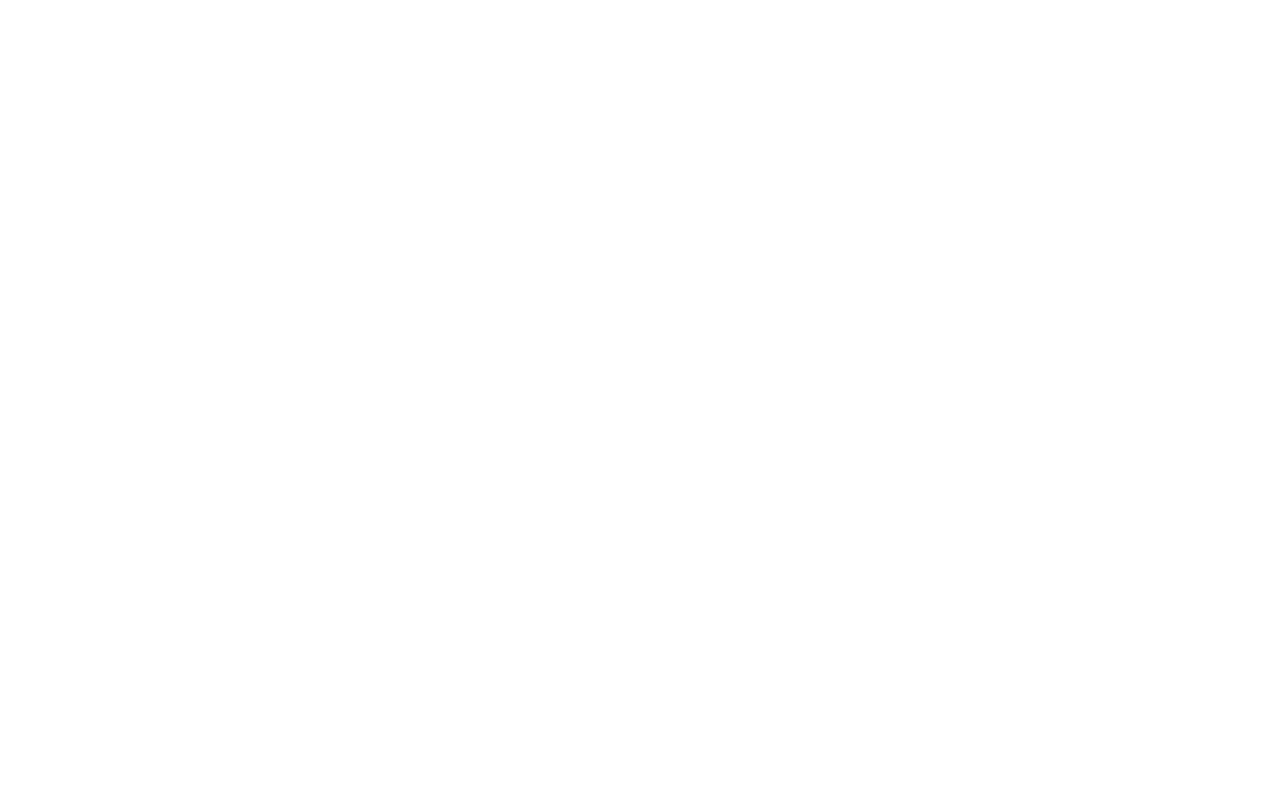
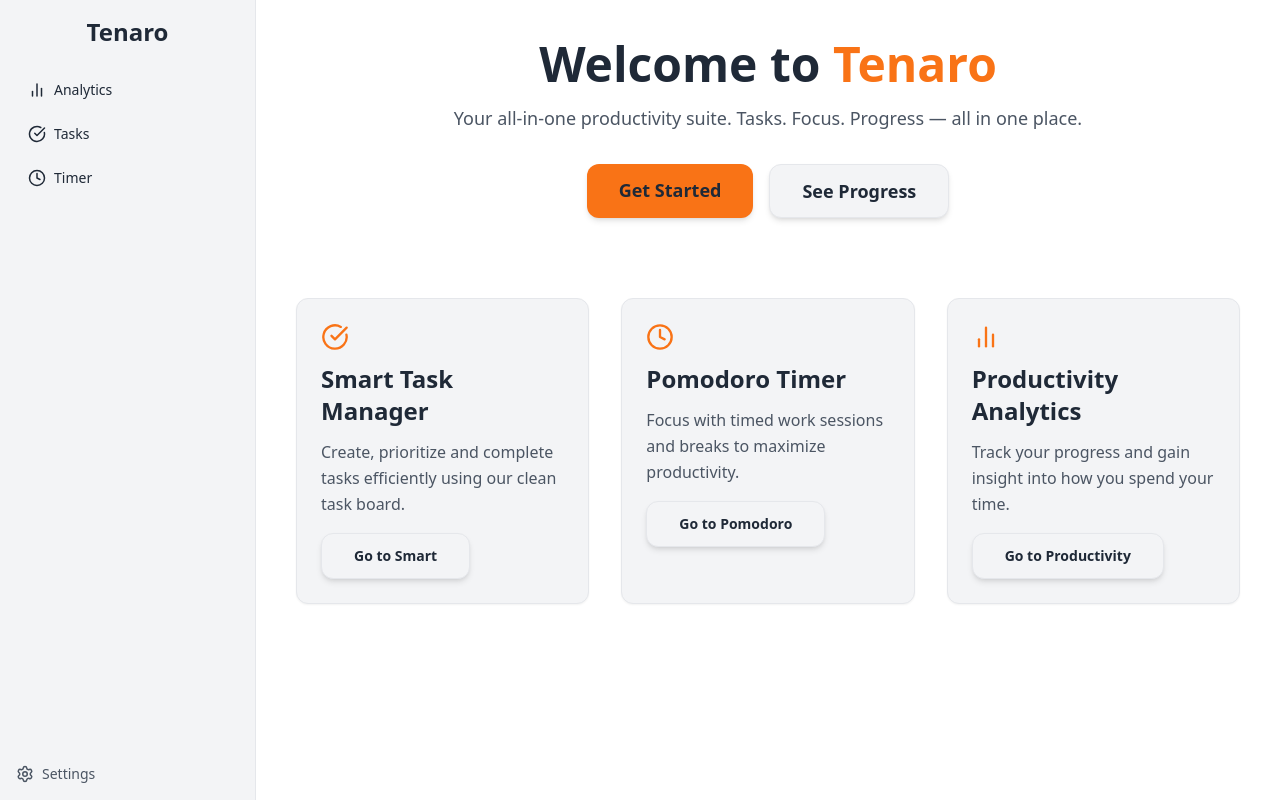
Before and after one commit to tade-art/Tenaro, a React (Vite) app: page /private/start in a window 1280 px wide. Before the commit this address had no page. Built offline with nearby package versions, Linux system fonts and the light colour scheme.

Commit message:
Made initial "start" page, will make it look better

```diff
--- a/index.html
+++ b/index.html
@@ -1,6 +1,9 @@
 <!doctype html>
 <html lang="en">
   <head>
+  <script>
+    document.documentElement.setAttribute('data-theme', localStorage.getItem('theme') || 'light');
+  </script>
     <meta charset="UTF-8" />
     <link rel="icon" type="image/svg+xml" href="/vite.svg" />
     <meta name="viewport" content="width=device-width, initial-scale=1.0" />
--- a/src/components/private/Navbar.tsx
+++ b/src/components/general/Navbar.tsx
@@ -1,4 +1,4 @@
-import { BarChart2, CheckCircle, Clock, Home, Settings } from 'lucide-react';
+import { BarChart2, CheckCircle, Clock, Settings } from 'lucide-react';
 import { Link, useLocation } from 'react-router-dom';
 
 interface NavbarProps {
@@ -9,16 +9,21 @@
   const { pathname } = useLocation();
 
   const navItems = [
-    { name: 'Home', to: '/home', icon: <Home size={18} /> },
-    { name: 'Analytics', to: '/home/analytics', icon: <BarChart2 size={18} /> },
-    { name: 'Tasks', to: '/home/tasks', icon: <CheckCircle size={18} /> },
-    { name: 'Timer', to: '/home/timer', icon: <Clock size={18} /> },
+    { name: 'Analytics', to: '/analytics', icon: <BarChart2 size={18} /> },
+    { name: 'Tasks', to: '/tasks', icon: <CheckCircle size={18} /> },
+    { name: 'Timer', to: '/timer', icon: <Clock size={18} /> },
   ];
 
   return (
-    <aside className="w-64 bg-[var(--color-card-bg)] border-r border-[var(--color-border)] p-4 flex flex-col justify-between">
+    <aside className="w-64 fixed inset-y-0 left-0 bg-[var(--color-card-bg)] border-r border-[var(--color-border)] p-4 flex flex-col justify-between">
       <div>
-        <h2 className="text-lg font-bold mb-6 text-[var(--color-text)]">Tenaro</h2>
+        <Link to="/" className="group text-center text-2xl font-bold mb-6 block">
+            <span className="inline-block relative text-[var(--color-text)] hover:text-[var(--color-accent-hover)]">
+              Tenaro
+              <span className="absolute left-0 -bottom-1 h-[2px] w-0 bg-orange-500 transition-all duration-300 group-hover:w-full"></span>
+            </span>
+          </Link>
+
         <nav className="space-y-2">
           {navItems.map((item) => (
             <Link
--- a/src/components/general/ThemeToggle.tsx
+++ b/src/components/general/ThemeToggle.tsx
@@ -24,9 +24,9 @@
       aria-label="Toggle theme"
     >
       {theme === 'light' ? (
-        <MoonIcon className="h-6 w-6 text-gray-800" />
+        <MoonIcon className="h-6 w-6 text-[var(--color-text)" />
       ) : (
-        <SunIcon className="h-6 w-6 text-gray-800" />
+        <SunIcon className="h-6 w-6 text-[var(--color-text)" />
       )}
     </button>
   );
--- a/src/components/private/settings/SettingsModal.tsx
+++ b/src/components/private/settings/SettingsModal.tsx
@@ -1,22 +1,14 @@
 import Modal from './Modal';
+import ThemeToggle from '../../general/ThemeToggle'
 
 export default function SettingsModal({ onClose }: { onClose: () => void }) {
-  const toggleTheme = () => {
-    const current = document.documentElement.getAttribute('data-theme');
-    document.documentElement.setAttribute('data-theme', current === 'dark' ? 'light' : 'dark');
-  };
 
   return (
     <Modal title="Settings" onClose={onClose}>
       <div className="space-y-4">
         <div className="flex items-center justify-between">
           <span className="text-[var(--color-text)]">Dark Mode</span>
-          <button
-            onClick={toggleTheme}
-            className="px-4 py-1 text-sm bg-[var(--color-accent)] text-[var(--color-text)] rounded-md hover:bg-[var(--color-accent-hover)]"
-          >
-            Toggle
-          </button>
+          <ThemeToggle/>
         </div>
       </div>
     </Modal>
--- /dev/null
+++ b/src/components/private/start/FeatureCard.tsx
@@ -0,0 +1,31 @@
+import { Link } from 'react-router-dom';
+import { CheckCircle, Clock, BarChart2 } from 'lucide-react';
+
+const icons = {
+  tasks: <CheckCircle size={28} />,
+  timer: <Clock size={28} />,
+  analytics: <BarChart2 size={28} />,
+};
+
+export default function FeatureCard({
+  title,
+  description,
+  link,
+  icon,
+}: {
+  title: string;
+  description: string;
+  link: string;
+  icon: 'tasks' | 'timer' | 'analytics';
+}) {
+  return (
+    <div className="feature-card">
+      <div className="mb-3 text-[var(--color-accent)]">{icons[icon]}</div>
+      <h3 className="feature-title">{title}</h3>
+      <p className="feature-desc mb-4">{description}</p>
+      <Link to={link} className="inline-block mt-auto btn-secondary text-sm">
+        Go to {title.split(' ')[0]}
+      </Link>
+    </div>
+  );
+}
--- /dev/null
+++ b/src/components/private/start/Hero.tsx
@@ -0,0 +1,18 @@
+import { Link } from 'react-router-dom';
+
+export default function Hero() {
+  return (
+    <section className="text-center max-w-3xl mx-auto">
+      <h1 className="text-5xl font-extrabold mb-4 text-[var(--color-text)]">
+        Welcome to <span className="text-[var(--color-accent)]">Tenaro</span>
+      </h1>
+      <p className="text-lg text-[var(--color-subtle-text)] mb-8">
+        Your all-in-one productivity suite. Tasks. Focus. Progress — all in one place.
+      </p>
+      <div className="flex justify-center gap-4 flex-wrap">
+        <Link to="/tasks" className="btn-primary">Get Started</Link>
+        <Link to="/analytics" className="btn-secondary">See Progress</Link>
+      </div>
+    </section>
+  );
+}
--- a/src/components/public/auth/LoginForm.tsx
+++ b/src/components/public/auth/LoginForm.tsx
@@ -25,7 +25,7 @@
 
       if (res.ok) {
         setToast({ message: data.message || 'Signup successful', type: 'success' });
-        setTimeout(() => navigate('/private/home'), 1000);
+        setTimeout(() => navigate('/private/start'), 1000);
       } else {
         setToast({ message: data.message || 'Signup failed', type: 'error' });
       }
--- a/src/pages/App.tsx
+++ b/src/pages/App.tsx
@@ -1,5 +1,5 @@
 import { Route, BrowserRouter as Router, Routes } from 'react-router-dom';
-import PrivHome from './private/Homepage';
+import StartPage from './private/Start';
 import Landing from './public/Landing';
 import Auth from './public/UserAuth';
 
@@ -9,7 +9,7 @@
       <Routes>
         <Route path="/" element={<Landing />} />
         <Route path="/auth" element={<Auth />} />
-        <Route path="/private/home" element={<PrivHome />} />
+        <Route path="/private/start" element={<StartPage />} />
       </Routes>
     </Router>
   );
--- a/src/pages/private/Homepage.tsx
+++ /dev/null
@@ -1,21 +0,0 @@
-import { useState } from 'react';
-import { Outlet } from 'react-router-dom';
-import SettingsModal from '../../components/private/settings/SettingsModal';
-import Navbar from '../../components/private/Navbar';
-
-export default function Homepage() {
-  const [showSettings, setShowSettings] = useState(false);
-
-  return (
-    <>
-      <div className="flex h-screen overflow-hidden bg-[var(--color-bg)] text-[var(--color-text)]">
-        <Navbar onSettingsClick={() => setShowSettings(true)} />
-        <main className="flex-1 overflow-y-auto p-6">
-          <Outlet />
-        </main>
-      </div>
-
-      {showSettings && <SettingsModal onClose={() => setShowSettings(false)} />}
-    </>
-  );
-}
--- /dev/null
+++ b/src/pages/private/Start.tsx
@@ -0,0 +1,44 @@
+import { useState } from 'react';
+import Navbar from '../../components/general/Navbar';
+import Hero from '../../components/private/start/Hero';
+import FeatureCard from '../../components/private/start/FeatureCard';
+import SettingsModal from '../../components/private/settings/SettingsModal';
+
+export default function StartPage() {
+  const [showSettings, setShowSettings] = useState(false);
+
+  return (
+    <>
+      <div className="min-h-screen flex bg-[var(--color-bg)] text-[var(--color-text)]">
+        <Navbar onSettingsClick={() => setShowSettings(true)} />
+
+        <main className="ml-64 flex-1 min-h-screen p-10 space-y-20">
+          <Hero />
+
+          <section className="grid md:grid-cols-3 gap-8">
+            <FeatureCard
+              icon="tasks"
+              title="Smart Task Manager"
+              description="Create, prioritize and complete tasks efficiently using our clean task board."
+              link="/tasks"
+            />
+            <FeatureCard
+              icon="timer"
+              title="Pomodoro Timer"
+              description="Focus with timed work sessions and breaks to maximize productivity."
+              link="/timer"
+            />
+            <FeatureCard
+              icon="analytics"
+              title="Productivity Analytics"
+              description="Track your progress and gain insight into how you spend your time."
+              link="/analytics"
+            />
+          </section>
+        </main>
+      </div>
+
+      {showSettings && <SettingsModal onClose={() => setShowSettings(false)} />}
+    </>
+  );
+}
--- a/src/styles/tokens.css
+++ b/src/styles/tokens.css
@@ -4,7 +4,7 @@
     --color-text: #1f2937;            /* gray-800 */
     --color-subtle-text: #4b5563;     /* gray-600 */
     --color-border: #e5e7eb;          /* gray-200 */
-    --color-card-bg: #f9fafb;         /* gray-50 */
+    --color-card-bg: #f3f4f6;         /* gray-100 */
     --color-accent: #f97316;          /* orange-500 */
     --color-accent-hover: #ea580c;    /* orange-600 */
     --color-accent-bg: #fff7ed;       /* orange-50 */
```
